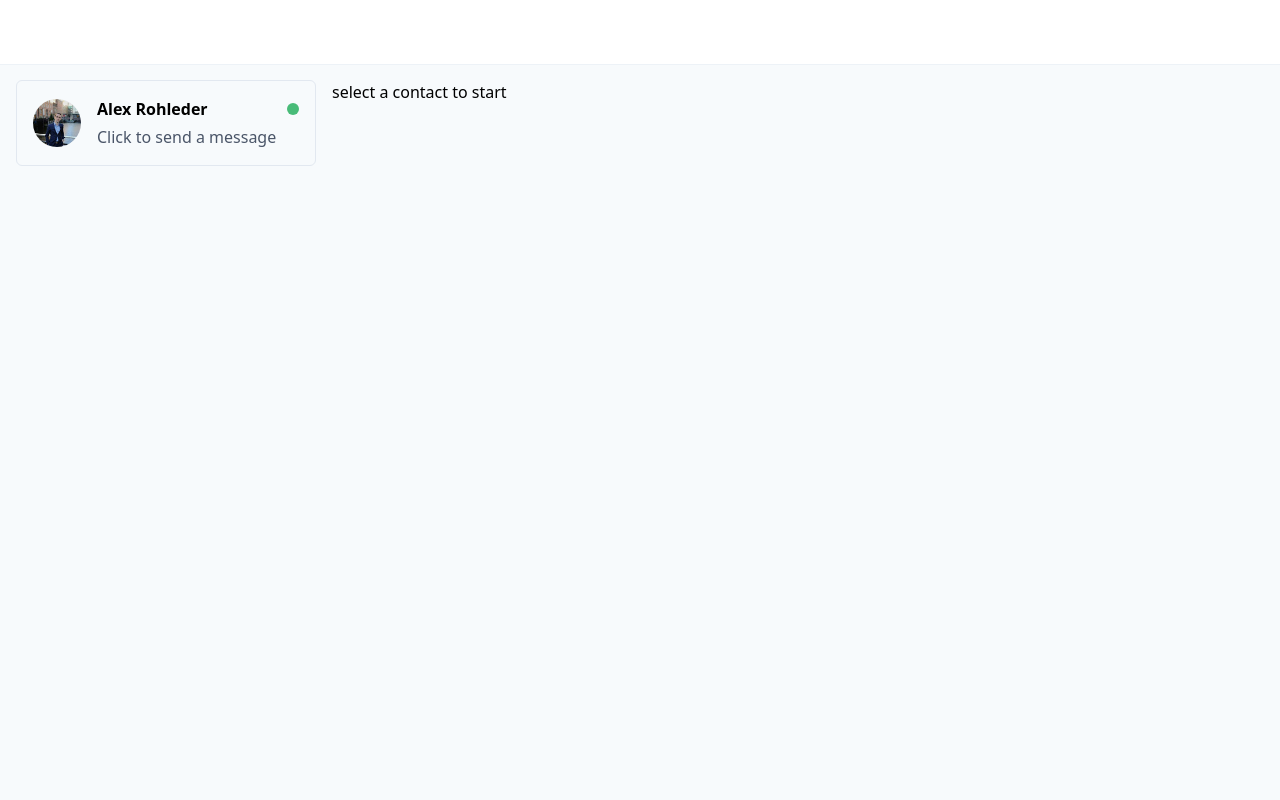
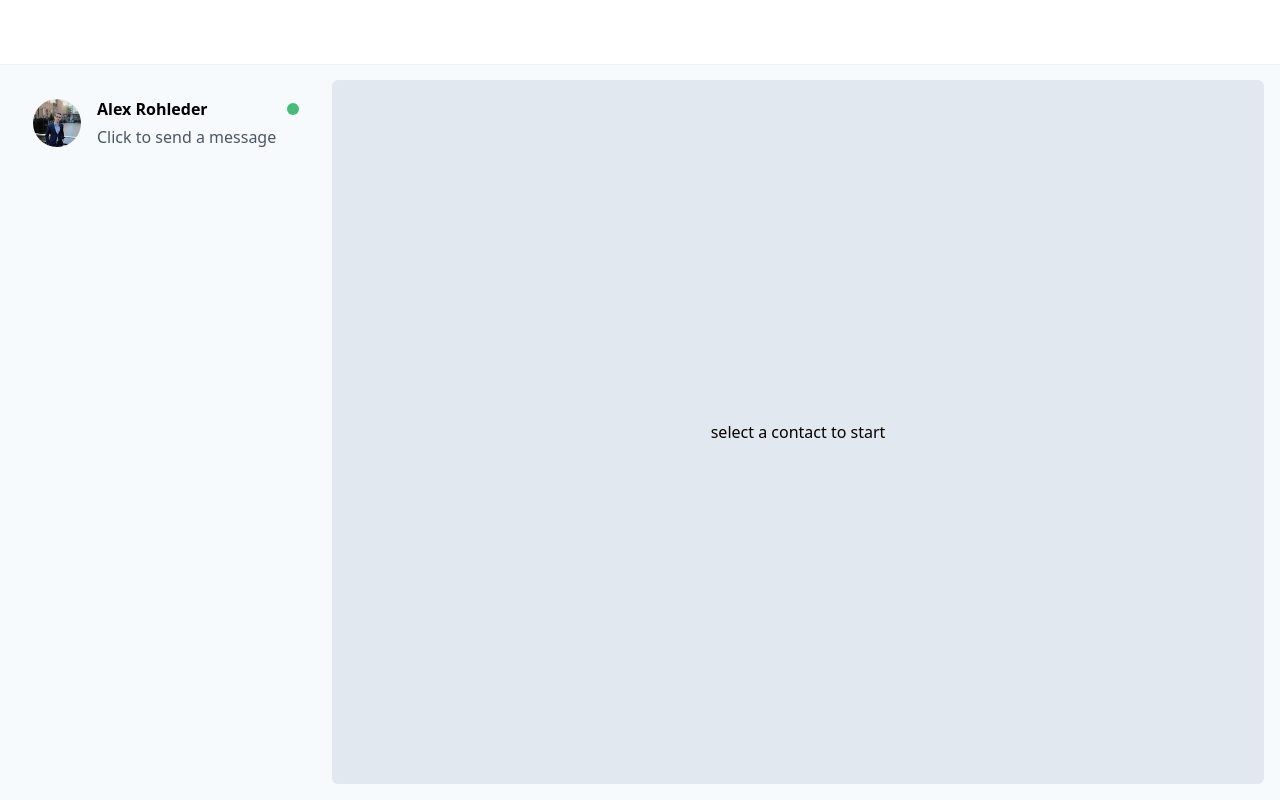
Before and after one commit to alexrohleder/chat, a Next.js app: page / in a window 1280 px wide. Built offline with nearby package versions, Linux system fonts and the light colour scheme.

Commit message:
improve visuals

```diff
--- a/src/components/Contact.tsx
+++ b/src/components/Contact.tsx
@@ -12,22 +12,24 @@ type Props = {
 
 function Contact(props: Props) {
   const variant = props.isSelected
-    ? "bg-gray-200 border-gray-400"
-    : "hover:bg-gray-200 hover:border-gray-400 cursor-pointer transition-colors ease-in-out duration-150";
+    ? "bg-gray-300 border-gray-300"
+    : "hover:bg-gray-300 hover:border-gray-300 cursor-pointer transition-colors ease-in-out duration-150";
 
   return (
-    <div className={`flex gap-4 items-center p-4 rounded-md border ${variant}`}>
+    <div
+      className={`flex gap-4 items-center p-4 rounded-md border border-transparent ${variant}`}
+    >
       <ContactAvatar size="lg" src={props.photo} name={props.name} />
       <div className="flex flex-1 flex-col gap-1 overflow-hidden">
         <div className="flex justify-between items-center overflow-hidden">
           <div className="font-bold truncate">{props.name}</div>
           <ContactOnlineStatus isActive={props.isActive} />
         </div>
-        {props.lastMessage ? (
-          <div className="truncate">{props.lastMessage}</div>
-        ) : (
-          <div className="text-gray-700">Click to send a message</div>
-        )}
+        <div className="truncate">
+          {props.lastMessage || (
+            <span className="text-gray-700">Click to send a message</span>
+          )}
+        </div>
       </div>
     </div>
   );
--- a/src/components/Layout.tsx
+++ b/src/components/Layout.tsx
@@ -15,7 +15,7 @@ function Layout(props: Props) {
       </Head>
       <LayoutHeader />
       <main className="flex-1 lg:container lg:m-auto p-4">
-        <div className="grid md:grid-cols-4 gap-4 h-full">{props.children}</div>
+        <div className="grid lg:grid-cols-4 gap-4 h-full">{props.children}</div>
       </main>
     </div>
   );
--- a/src/pages/chat/[senderId].tsx
+++ b/src/pages/chat/[senderId].tsx
@@ -23,7 +23,7 @@ export default function ChatPage() {
           selectedUserId={parseInt(router.query.senderId as string, 10)}
         />
       </div>
-      <div className="md:col-span-3">
+      <div className="lg:col-span-3">
         <Chat />
       </div>
     </Layout>
--- a/src/pages/index.tsx
+++ b/src/pages/index.tsx
@@ -14,7 +14,7 @@ export default function Home() {
   return (
     <Layout title="Chat">
       <ContactList contacts={contacts} />
-      <div className="hidden md:block md:col-span-3">
+      <div className="hidden lg:col-span-3 lg:bg-gray-300 lg:w-full lg:h-full lg:flex lg:items-center lg:justify-center lg:rounded-md">
         select a contact to start
       </div>
     </Layout>
```
